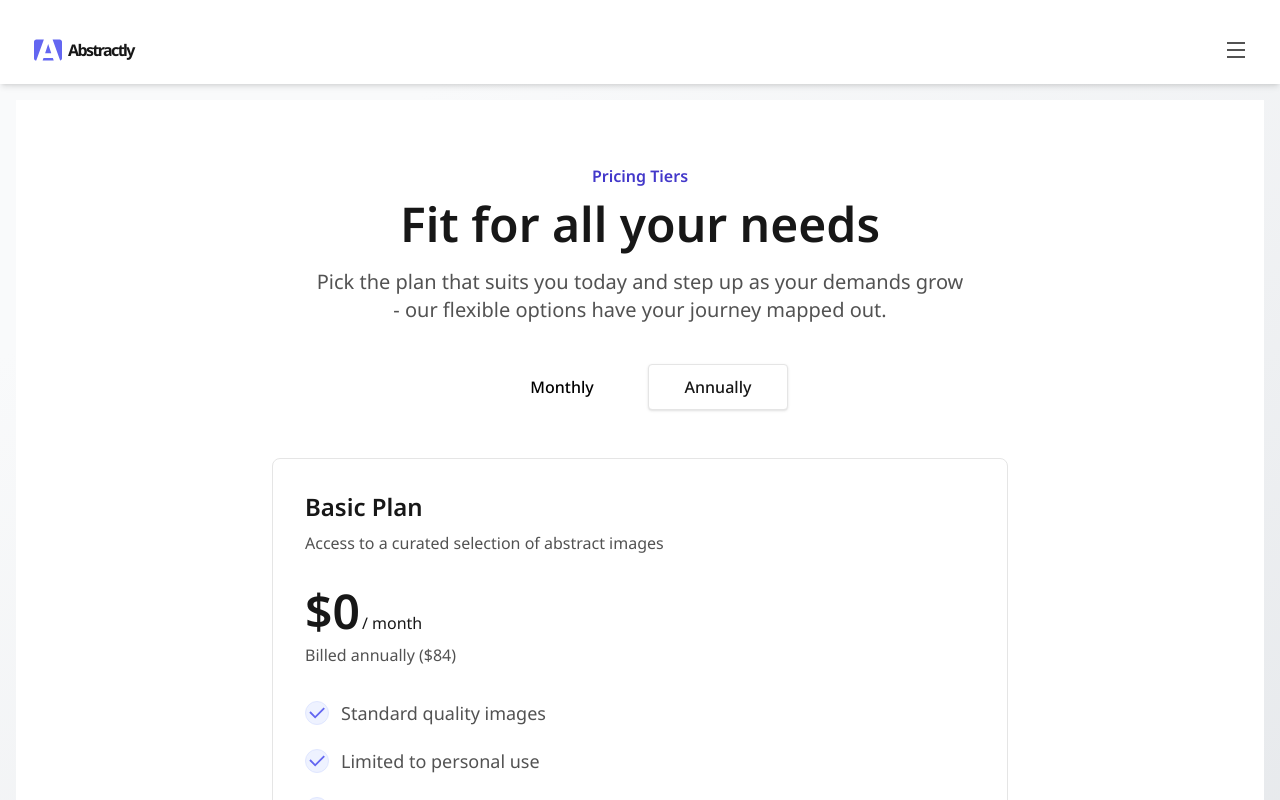
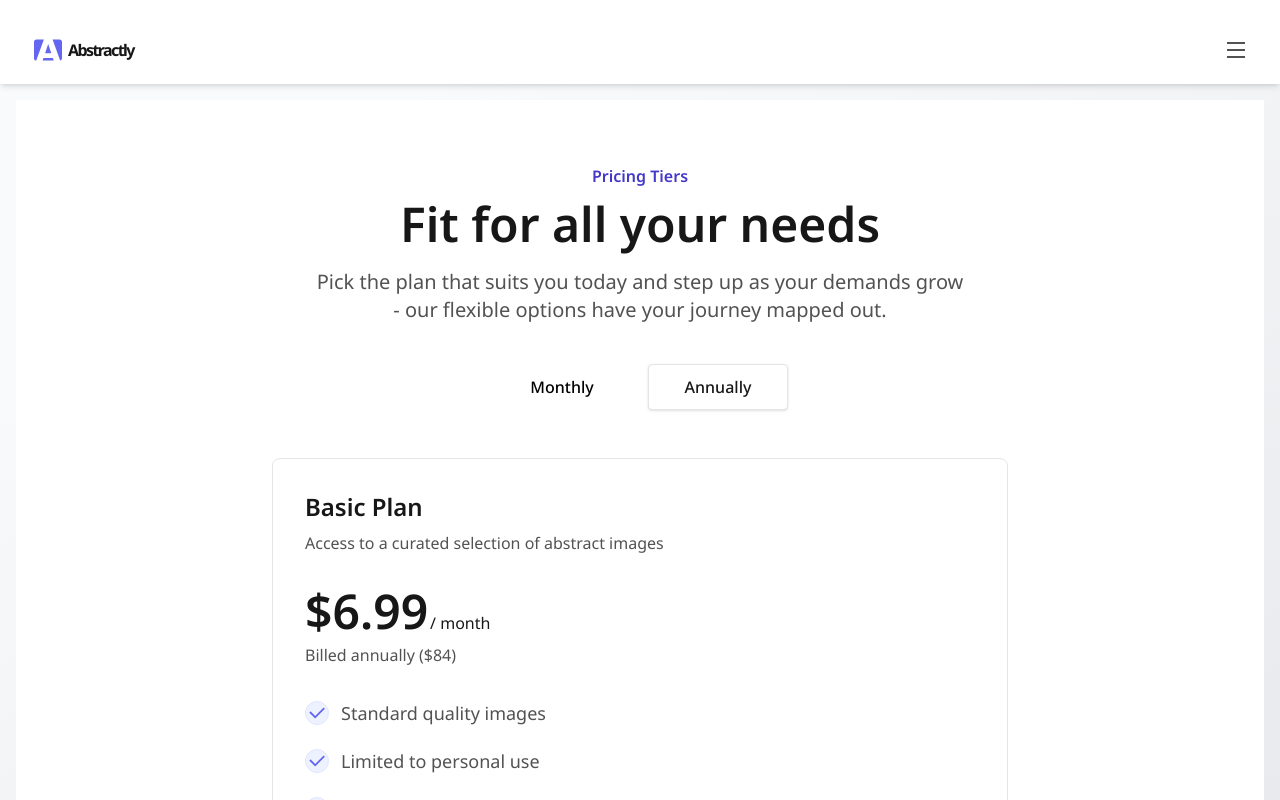
Before and after one commit to av0ed/ui-component-library, a Next.js app: page /pricing/tiers in a window 1280 px wide. Shown: the top 800 px of the page. Built offline with nearby package versions, Linux system fonts and the light colour scheme.

Commit message:
fix number. will need to refactor logic

```diff
--- a/app/pricing/tiers/page.tsx
+++ b/app/pricing/tiers/page.tsx
@@ -46,7 +46,7 @@ export default function PricingTiersPage() {
     {
       planType: "Basic Plan",
       planBlurb: "Access to a curated selection of abstract images",
-      planPrice: getPlanPrice("basic"),
+      planPrice: 6.99,
       planPriceBlurb: getPlanPriceBlurb(6.99),
       checklistItems: [
         "Standard quality images",
```
